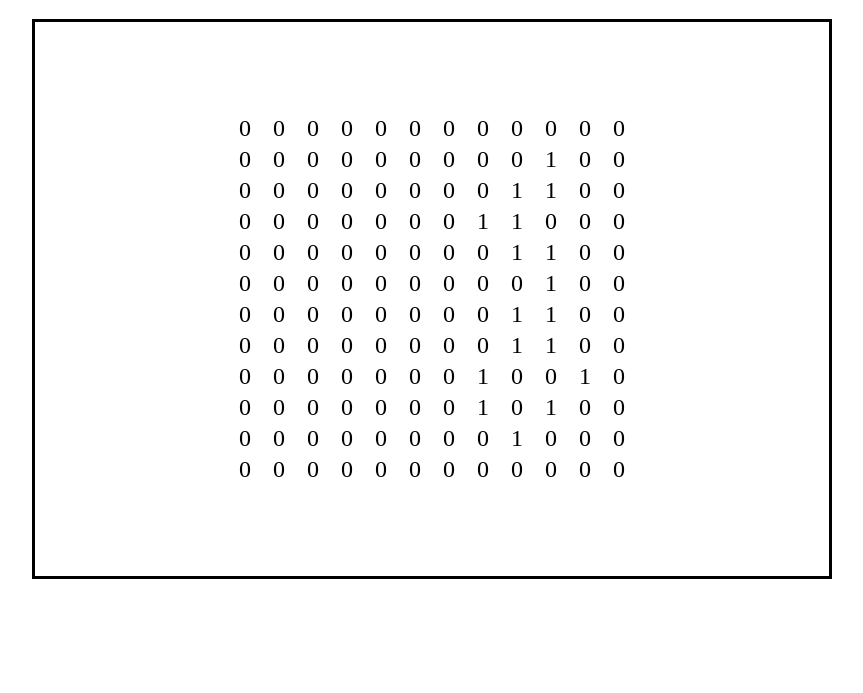
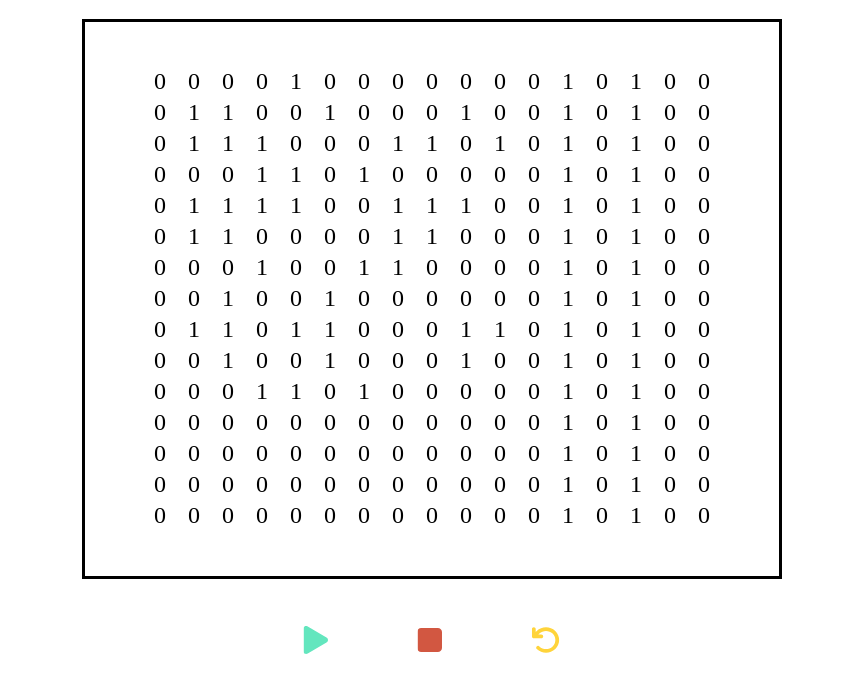
Before and after one commit to DiegoPertierraM/Challenge-w2-5, a website with bundled scripts: page index.html in a window 1280 px wide. Shown: the part 61-754 px from the top of the page, without its empty margins (208-1071 px from the left). Built offline with nearby package versions, Linux system fonts and the light colour scheme.

Commit message:
Update program

```diff
--- a/helpers.js
+++ b/helpers.js
@@ -1,18 +1,21 @@
 /* eslint-disable max-depth */
 const generateBoard = () => {
   const grid = [
-    [0, 0, 0, 0, 1, 0, 0, 0, 0, 0, 0, 0],
-    [0, 1, 1, 0, 0, 1, 0, 0, 0, 1, 0, 0],
-    [0, 1, 1, 1, 0, 0, 0, 1, 1, 0, 1, 0],
-    [0, 0, 0, 1, 1, 0, 1, 0, 0, 0, 0, 0],
-    [0, 1, 1, 1, 1, 0, 0, 1, 1, 1, 0, 0],
-    [0, 1, 1, 0, 0, 0, 0, 1, 1, 0, 0, 0],
-    [0, 0, 1, 0, 0, 1, 0, 0, 0, 0, 0, 0],
-    [0, 1, 1, 0, 1, 1, 0, 0, 0, 1, 1, 0],
-    [0, 0, 1, 0, 0, 1, 0, 0, 0, 1, 0, 0],
-    [0, 0, 0, 1, 1, 0, 1, 0, 0, 0, 0, 0],
-    [0, 0, 0, 1, 0, 0, 1, 1, 0, 0, 0, 0],
-    [0, 0, 0, 0, 0, 0, 0, 0, 0, 0, 0, 0],
+    [0, 0, 0, 0, 1, 0, 0, 0, 0, 0, 0, 0, 1, 0, 1, 0, 0],
+    [0, 1, 1, 0, 0, 1, 0, 0, 0, 1, 0, 0, 1, 0, 1, 0, 0],
+    [0, 1, 1, 1, 0, 0, 0, 1, 1, 0, 1, 0, 1, 0, 1, 0, 0],
+    [0, 0, 0, 1, 1, 0, 1, 0, 0, 0, 0, 0, 1, 0, 1, 0, 0],
+    [0, 1, 1, 1, 1, 0, 0, 1, 1, 1, 0, 0, 1, 0, 1, 0, 0],
+    [0, 1, 1, 0, 0, 0, 0, 1, 1, 0, 0, 0, 1, 0, 1, 0, 0],
+    [0, 0, 0, 1, 0, 0, 1, 1, 0, 0, 0, 0, 1, 0, 1, 0, 0],
+    [0, 0, 1, 0, 0, 1, 0, 0, 0, 0, 0, 0, 1, 0, 1, 0, 0],
+    [0, 1, 1, 0, 1, 1, 0, 0, 0, 1, 1, 0, 1, 0, 1, 0, 0],
+    [0, 0, 1, 0, 0, 1, 0, 0, 0, 1, 0, 0, 1, 0, 1, 0, 0],
+    [0, 0, 0, 1, 1, 0, 1, 0, 0, 0, 0, 0, 1, 0, 1, 0, 0],
+    [0, 0, 0, 0, 0, 0, 0, 0, 0, 0, 0, 0, 1, 0, 1, 0, 0],
+    [0, 0, 0, 0, 0, 0, 0, 0, 0, 0, 0, 0, 1, 0, 1, 0, 0],
+    [0, 0, 0, 0, 0, 0, 0, 0, 0, 0, 0, 0, 1, 0, 1, 0, 0],
+    [0, 0, 0, 0, 0, 0, 0, 0, 0, 0, 0, 0, 1, 0, 1, 0, 0],
   ];
   return grid;
 };
@@ -80,8 +83,10 @@ export const gameOfLife = () => {
   let gameBoard = generateBoard();
   let table = createTable(gameBoard);
   const htmlBoard = document.querySelector('.game-board');
+  const gameBtns = document.querySelector('.game-btns');
+
   htmlBoard.appendChild(table);
-  console.log(gameBoard);
+
   function startRound() {
     const newBoard = [];
     for (let i = 0; i < gameBoard.length; i++) {
@@ -119,8 +124,30 @@ export const gameOfLife = () => {
     table = createTable(newBoard);
     const newTable = document.querySelector('.game-board table');
     newTable.innerHTML = table.innerHTML;
-    console.log(newBoard);
   }
 
-  setInterval(startRound, 1000);
+  let isStarted = false;
+  let intervalId;
+
+  const onClickStart = () => {
+    if (isStarted === false) {
+      intervalId = setInterval(startRound, 750);
+      isStarted = true;
+    }
+  };
+
+  const onClickStop = () => {
+    clearInterval(intervalId);
+    isStarted = false;
+  };
+
+  const reset = () => {
+    gameBoard = generateBoard();
+    const newTable = createTable(gameBoard);
+    htmlBoard.replaceChild(table, newTable);
+  };
+
+  gameBtns.children[0].addEventListener('click', onClickStart);
+  gameBtns.children[1].addEventListener('click', onClickStop);
+  gameBtns.children[2].addEventListener('click', reset);
 };
--- a/index.html
+++ b/index.html
@@ -19,6 +19,26 @@
     <main>
       <section class="game-container">
         <div class="game-board"></div>
+        <div class="game-btns">
+          <img
+            src="img/play-solid.svg"
+            class="start-btn game-btn"
+            alt="Start Button"
+            width="50"
+          />
+          <img
+            src="img/stop-solid.svg"
+            class="stop-btn game-btn"
+            alt="Start Button"
+            width="50"
+          />
+          <img
+            src="img/arrow-rotate-left-solid.svg"
+            class="reset-btn game-btn"
+            alt="Start Button"
+            width="55"
+          />
+        </div>
       </section>
     </main>
   </body>
--- a/style.css
+++ b/style.css
@@ -14,25 +14,40 @@ header {
   display: flex;
   align-items: center;
   justify-content: center;
+  flex-direction: column;
+  gap: 2rem;
 }
 
 .game-board {
   display: flex;
   justify-content: center;
   align-items: center;
-  width: 800px;
+  width: 700px;
   height: 70vh;
   border: 3px solid black;
 }
 
 .game-board table {
-  display: flex;
-  justify-content: center;
-  align-items: center;
-  flex-direction: column;
   font-size: 1.5rem;
 }
 
 .game-board table td {
   padding-inline: 10px;
 }
+
+.game-btns {
+  display: flex;
+  justify-content: center;
+  width: 700px;
+  gap: 4rem;
+}
+
+.game-btn {
+  font-size: 1.5rem;
+  padding-block: 0.8rem;
+  padding-inline: 0.8rem;
+  color: white;
+  border: none;
+  border-radius: 5px;
+  cursor: pointer;
+}
```
Also changed, not shown: img/arrow-rotate-left-solid.svg (added), img/play-solid.svg (added), img/stop-solid.svg (added).
